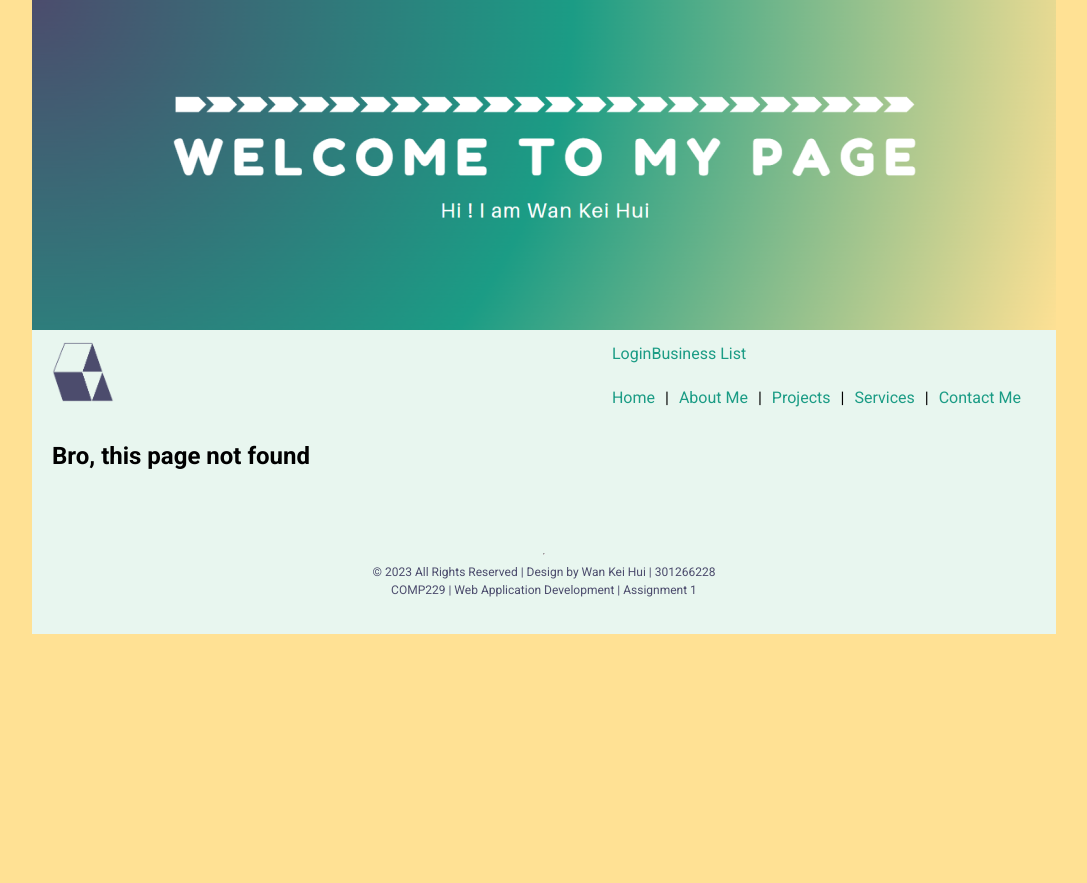
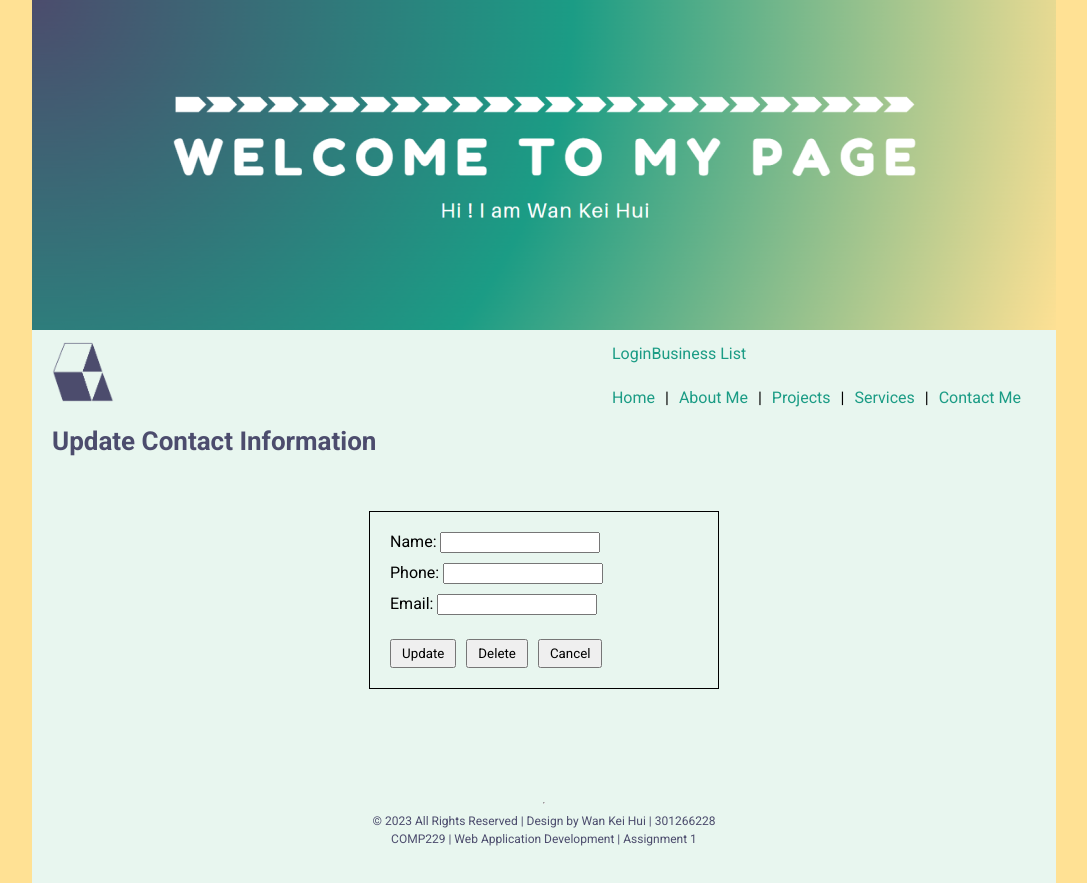
Before and after one commit to saboshi69/comp229assignment1, an Angular app: page /business/1/update in a window 1280 px wide. Shown: the whole page, without its empty margins (96-1183 px from the left). Before the commit the page ends 800 px from the top, so only its background shows below. Built offline with nearby package versions, Linux system fonts and the light colour scheme; no server answers.

Commit message:
update full function to do list

```diff
--- a/src/app/app.module.ts
+++ b/src/app/app.module.ts
@@ -25,6 +25,7 @@ import { LoginPageComponent } from './login-page/login-page.component';
 import { BusinessListPageComponent } from './business-list-page/business-list-page.component';
 import { UpdateBusinessPageComponent } from './update-business-page/update-business-page.component';
 import { BusinessListItemComponent } from './business-list-page/business-list-item/business-list-item.component';
+import { BusinessUpdateComponent } from './business-list-page/business-update/business-update.component';
 
 @NgModule({
   declarations: [
@@ -44,6 +45,7 @@ import { BusinessListItemComponent } from './business-list-page/business-list-it
     BusinessListPageComponent,
     UpdateBusinessPageComponent,
     BusinessListItemComponent,
+    BusinessUpdateComponent,
   ],
   imports: [
     BrowserModule,
@@ -58,6 +60,7 @@ import { BusinessListItemComponent } from './business-list-page/business-list-it
       { path: 'about', component: AboutMeComponent },
       { path: 'login', component: LoginPageComponent },
       { path: 'business', component: BusinessListPageComponent },
+      { path: 'business/:id/update', component: BusinessUpdateComponent },
       { path: '', redirectTo: '/home', pathMatch: 'full' },
       { path: '**', component: PageNotFoundComponent },
     ]),
--- a/src/app/business-list-page/business-list-item/business-list-item.component.html
+++ b/src/app/business-list-page/business-list-item/business-list-item.component.html
@@ -3,7 +3,7 @@
   <p>Contact Number: {{ business.phone }}</p>
   <p>Email: {{ business.email }}</p>
   <div class="buttons">
-    <button routerLink="/update-business/{{ business._id }}">Update</button>
+    <button routerLink="/business/{{ business._id }}/update">Update</button>
     <button (click)="onDelete()">Delete</button>
   </div>
 </div>
--- a/src/app/business-list-page/business-list-page.component.html
+++ b/src/app/business-list-page/business-list-page.component.html
@@ -1,5 +1,5 @@
 <section>
-  <p>Business List:</p>
+  <h3>Business List:</h3>
   <div *ngFor="let business of businesses">
     <app-business-list-item
       [business]="business"
--- /dev/null
+++ b/src/app/business-list-page/business-update/business-update.component.html
@@ -0,0 +1,22 @@
+<section>
+  <h3>Update Contact Information</h3>
+  <form [formGroup]="updateBusinessForm" (ngSubmit)="onSubmit()">
+    <label>
+      Name:
+      <input type="text" formControlName="name" />
+    </label>
+    <label>
+      Phone:
+      <input type="text" formControlName="phone" />
+    </label>
+    <label>
+      Email:
+      <input type="text" formControlName="email" />
+    </label>
+    <div class="buttons">
+      <button type="submit">Update</button>
+      <button type="button" (click)="onDelete()">Delete</button>
+      <button type="button" (click)="onCancel()">Cancel</button>
+    </div>
+  </form>
+</section>
--- /dev/null
+++ b/src/app/business-list-page/business-update/business-update.component.scss
@@ -0,0 +1,23 @@
+form {
+    width: 100%;
+    max-width: 350px;
+    margin: 50px auto;
+    border: 1px solid black;
+    padding: 20px;
+    display: flex;
+    flex-direction: column;
+}
+
+label {
+    margin-bottom: 10px;
+}
+
+.buttons {
+    margin-top: 14px;
+    display: flex;
+
+    button {
+        padding: 5px 10px;
+        margin-right: 10px;
+    }
+}
--- /dev/null
+++ b/src/app/business-list-page/business-update/business-update.component.ts
@@ -0,0 +1,67 @@
+import { Component, OnInit } from '@angular/core';
+import { FormBuilder, FormGroup, Validators } from '@angular/forms';
+import { ActivatedRoute, Router } from '@angular/router';
+import { BusinessService, Business } from '../../services/business.service';
+
+@Component({
+  selector: 'app-business-update',
+  templateUrl: './business-update.component.html',
+  styleUrls: ['./business-update.component.scss'],
+})
+export class BusinessUpdateComponent implements OnInit {
+  updateBusinessForm: FormGroup; // removed the '!'
+  business!: Business;
+
+  constructor(
+    private formBuilder: FormBuilder,
+    private route: ActivatedRoute,
+    private businessService: BusinessService,
+    private router: Router
+  ) {
+    this.updateBusinessForm = this.formBuilder.group({
+      // initializing to empty formGroup
+      name: ['', Validators.required],
+      phone: ['', Validators.required],
+      email: ['', Validators.required],
+    });
+  }
+
+  ngOnInit() {
+    const businessId = this.route.snapshot.paramMap.get('id');
+    if (businessId) {
+      this.businessService.getBusiness(businessId).subscribe((business) => {
+        this.business = business;
+        // using patchValue to update the formGroup when the data arrives
+        this.updateBusinessForm.patchValue({
+          name: business.name,
+          phone: business.phone,
+          email: business.email,
+        });
+      });
+    }
+  }
+
+  onSubmit() {
+    if (this.updateBusinessForm.valid && this.business) {
+      this.businessService
+        .updateBusiness(this.business._id, this.updateBusinessForm.value)
+        .subscribe(() => {
+          console.log('Business updated successfully');
+          this.router.navigate(['/business']);
+        });
+    }
+  }
+
+  onDelete() {
+    if (this.business) {
+      this.businessService.deleteBusiness(this.business._id).subscribe(() => {
+        console.log('Business deleted successfully');
+        this.router.navigate(['/business']); // navigating to the business list page
+      });
+    }
+  }
+
+  onCancel() {
+    this.router.navigate(['/business']); // navigating to the business list page
+  }
+}
```
Also changed, not shown: 1 other file (tests, documents, lock files or other folders).
